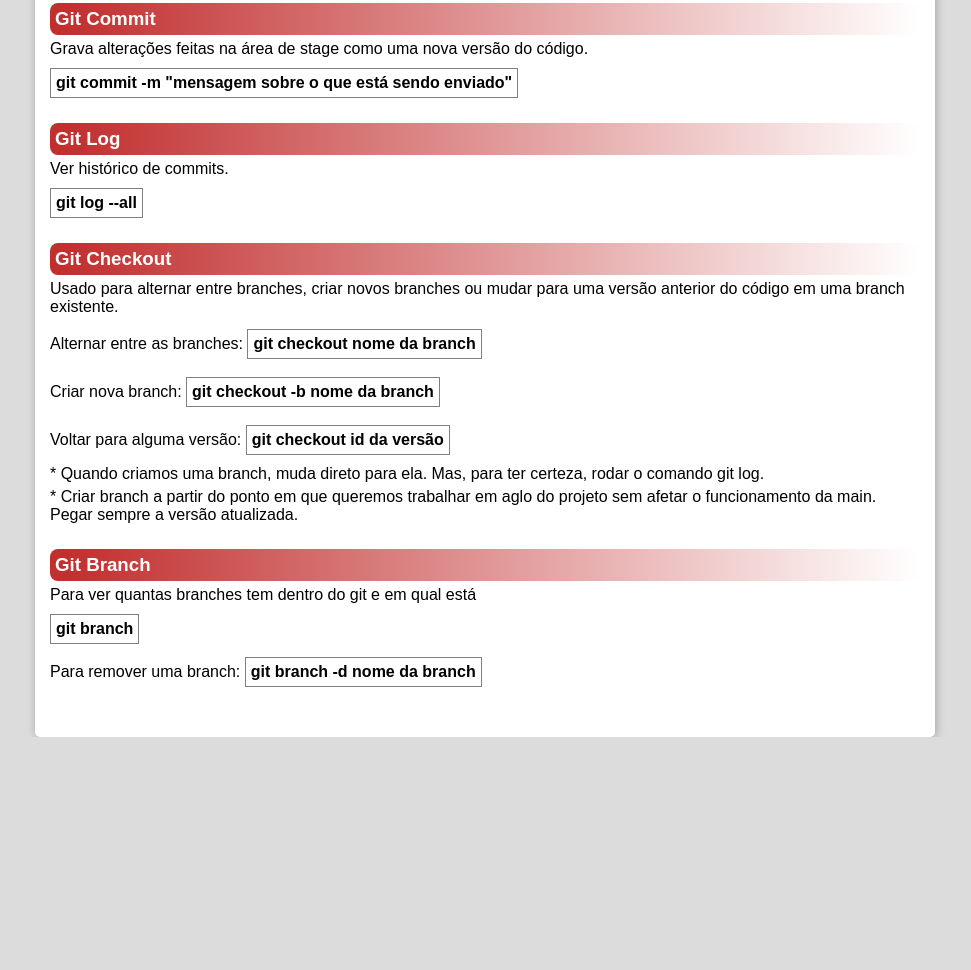
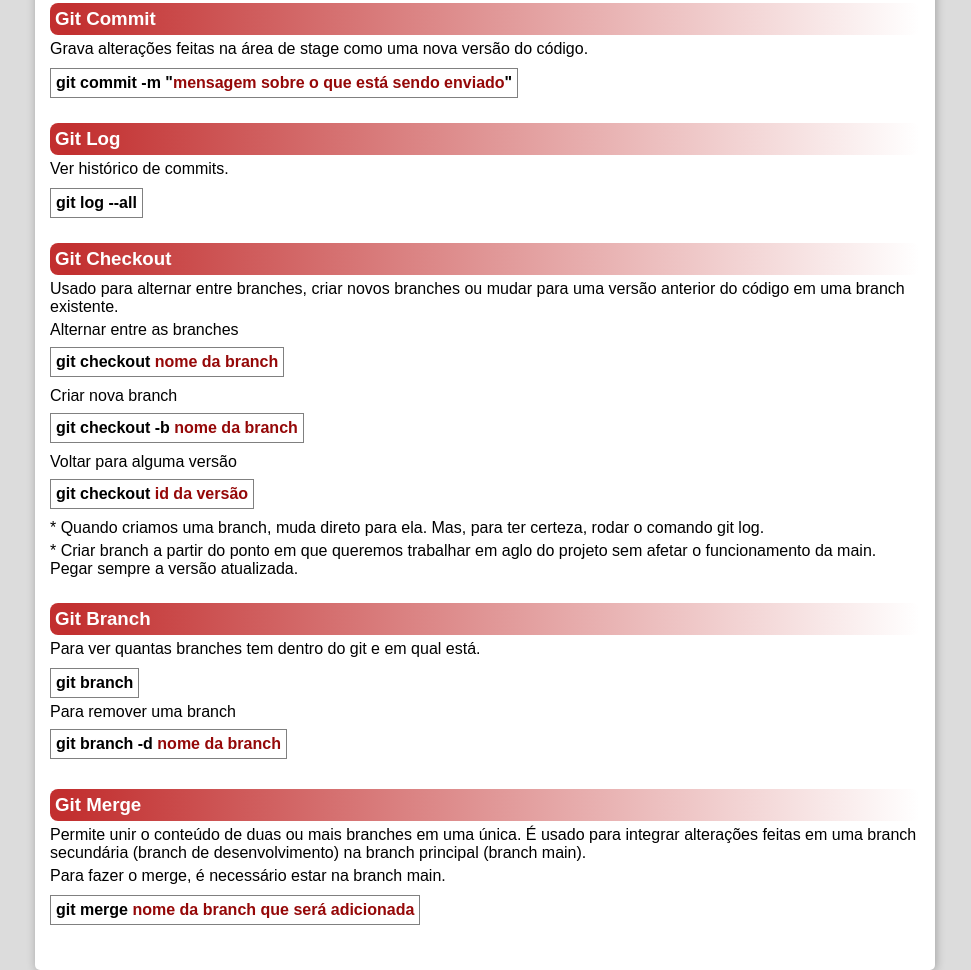
Before and after one commit to lucas-aguiar33/aula-de-git, a plain HTML site: page index.html in a window 1280 px wide. Shown: the part 574-1544 px from the top of the page, without its empty margins (155-1126 px from the left). Before the commit the page ends 1311 px from the top, so only its background shows below. Drawn offline with Linux system fonts and the light colour scheme.

Commit message:
adicionando o git merge e fazendo algumas melhorias no código

```diff
--- a/css/style.css
+++ b/css/style.css
@@ -82,6 +82,10 @@ p.p-comando {
     padding:5px;
 }
 
+p.p-comando > span {
+    color:rgb(149, 8, 8)
+}
+
 div.comando > div {
     margin-bottom:10px;
 }
--- a/index.html
+++ b/index.html
@@ -37,7 +37,7 @@
             <div class="comando">
                 <h3>Git Commit</h3>
                 <p>Grava alterações feitas na área de stage como uma nova versão do código.</p>
-                <p class="p-comando">git commit -m "mensagem sobre o que está sendo enviado"</p>
+                <p class="p-comando">git commit -m "<span>mensagem sobre o que está sendo enviado</span>"</p>
             </div>
 
             <div class="comando">
@@ -50,16 +50,16 @@
                 <h3>Git Checkout</h3>
                 <p>Usado para alternar entre branches, criar novos branches ou mudar para uma versão anterior do código em uma branch existente.</p>
                 <div>
-                    Alternar entre as branches:
-                    <p class="p-comando">git checkout nome da branch</p>
+                    <p>Alternar entre as branches</p>
+                    <p class="p-comando">git checkout <span>nome da branch</span></p>
                 </div>
                 <div>
-                    Criar nova branch:
-                    <p class="p-comando">git checkout -b nome da branch</p>
+                    <p>Criar nova branch</p>
+                    <p class="p-comando">git checkout -b <span>nome da branch</span></p>
                 </div>
                 <div>
-                    Voltar para alguma versão:
-                    <p class="p-comando">git checkout id da versão </p>
+                    <p>Voltar para alguma versão</p>
+                    <p class="p-comando">git checkout <span>id da versão</span> </p>
                 </div>
                 <p>* Quando criamos uma branch, muda direto para ela. Mas, para ter certeza, rodar o comando git log.</p>
                 <p>* Criar branch a partir do ponto em que queremos trabalhar em aglo do projeto sem afetar o funcionamento da main. Pegar sempre a versão atualizada.</p>
@@ -67,14 +67,20 @@
 
             <div class="comando">
                 <h3>Git Branch</h3>
-                <p>Para ver quantas branches tem dentro do git e em qual está</p>
+                <p>Para ver quantas branches tem dentro do git e em qual está.</p>
                 <p class="p-comando">git branch</p>
                 <div>
-                    Para remover uma branch:
-                    <p class="p-comando">git branch -d nome da branch</p>
+                    <p>Para remover uma branch</p>
+                    <p class="p-comando">git branch -d <span>nome da branch</span></p>
                 </div>
             </div>
 
+            <div class="comando">
+                <h3>Git Merge</h3>
+                <p>Permite unir o conteúdo de duas ou mais branches em uma única. É usado para integrar alterações feitas em uma branch secundária (branch de desenvolvimento) na branch principal (branch main).</p>
+                <p>Para fazer o merge, é necessário estar na branch main.</p>
+                <p class="p-comando">git merge <span>nome da branch que será adicionada</span></p>
+            </div>
 
 
 
```
